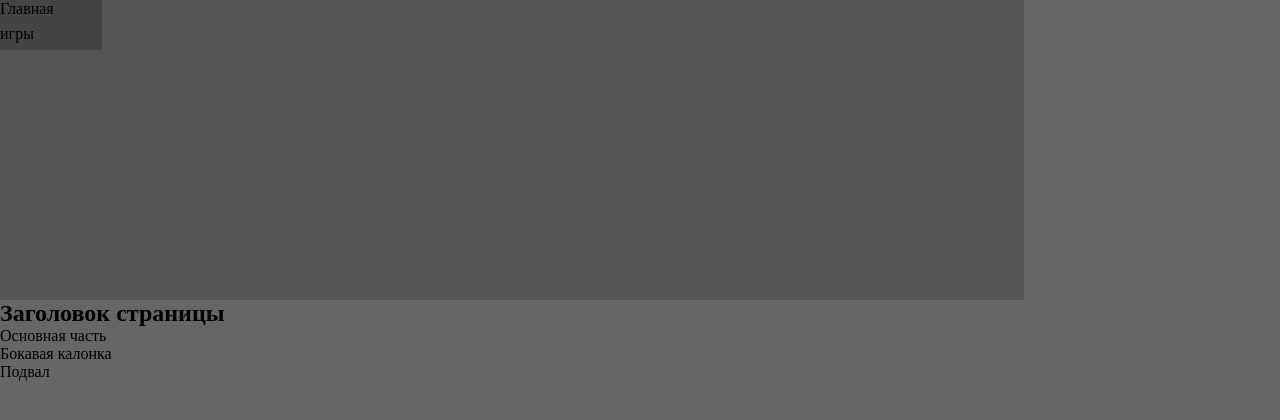
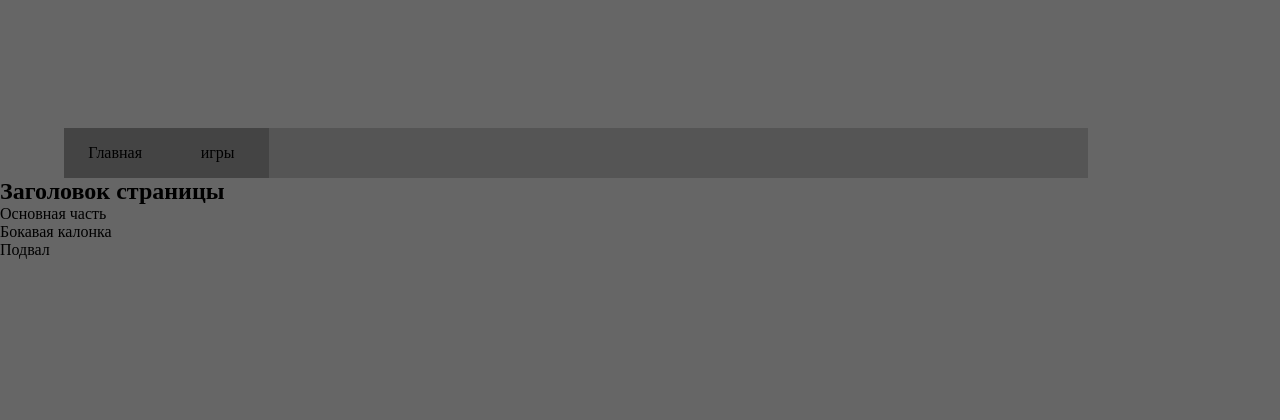
Before and after one commit to Queary/gameweb, a PHP site: page / in a window 1280 px wide. Shown: the top 420 px of the page. Run offline with PHP 8.4, Linux system fonts and the light colour scheme.

Commit message:
header design

```diff
--- a/css/css.css
+++ b/css/css.css
@@ -9,8 +9,10 @@ body{
 
 header{
   width:80%;
-  height:300px;
+  height:50px;
   background:#555555;
+  margin-top:10%;
+  margin-left:5%;
 }
 
 header ol{
@@ -20,6 +22,9 @@ header ol{
 
 header ol li{
   width:10%;
-  height:25px;
+  height:50px;
   background:#444444;
+  float:left;
+  text-align:center;
+  line-height:50px;
 }
```
